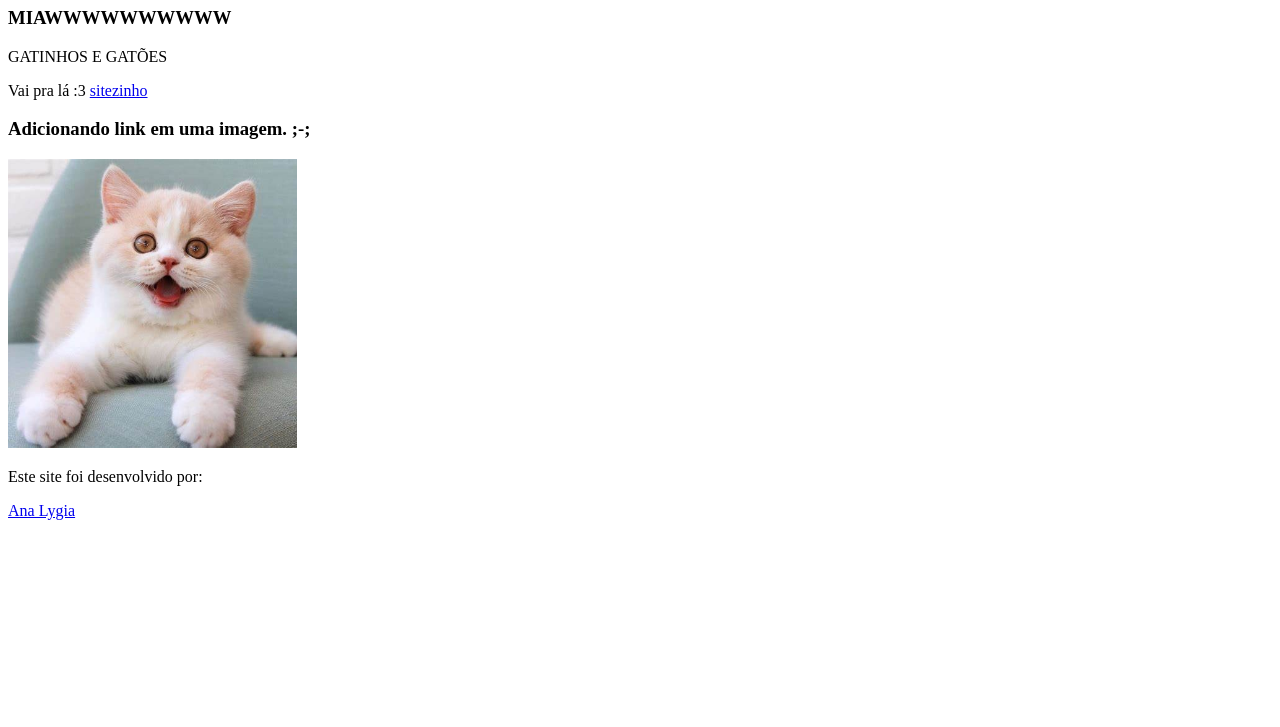
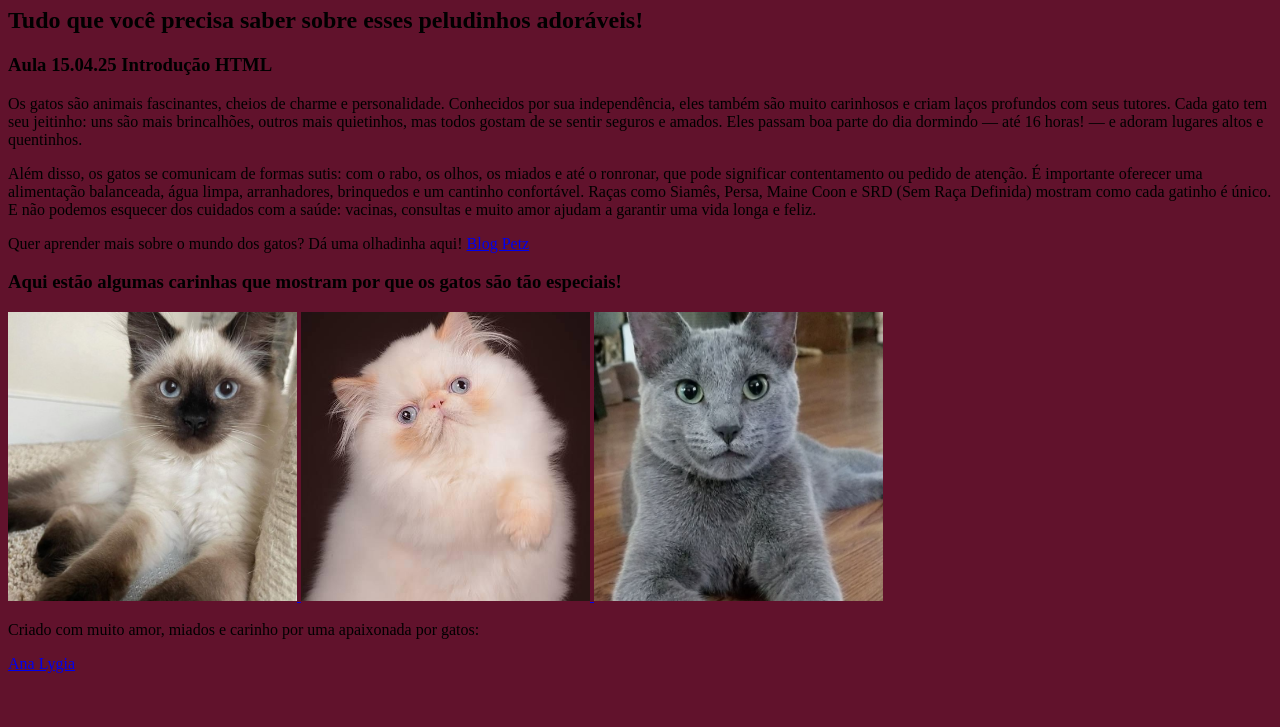
Before and after one commit to AnaLyzgiaReis/AtividadeLP2, a plain HTML site: page HTML/index.html in a window 1280 px wide. Shown: the part 73-800 px from the top of the page. Drawn offline with Linux system fonts and the light colour scheme.

Commit message:
Add files via upload

```diff
--- a/HTML/index.html
+++ b/HTML/index.html
@@ -2,24 +2,33 @@
 <html lang="pt-br">
 <head>
     <meta charset="UTF-8">
-    <title>GATOS LINDOS
+    <title> MIAUVERSO
+
+    </title>
+    <link rel="icon" type="image/x-icon" href="gatoicon.png">
+    <style>
+        body {
+            background-color: rgb(97, 18, 44);
+        }
+    </style>
+</head>
+<body>
+
+    <h1> Mundo dos Gatinhos </h1>
+    <h2> Tudo que você precisa saber sobre esses peludinhos adoráveis! </h2>
+    <h3> Aula 15.04.25 Introdução HTML </h3>
+    <p> Os gatos são animais fascinantes, cheios de charme e personalidade. Conhecidos por sua independência, eles também são muito carinhosos e criam laços profundos com seus tutores. Cada gato tem seu jeitinho: uns são mais brincalhões, outros mais quietinhos, mas todos gostam de se sentir seguros e amados. Eles passam boa parte do dia dormindo — até 16 horas! — e adoram lugares altos e quentinhos. </p>
+    <p> Além disso, os gatos se comunicam de formas sutis: com o rabo, os olhos, os miados e até o ronronar, que pode significar contentamento ou pedido de atenção. É importante oferecer uma alimentação balanceada, água limpa, arranhadores, brinquedos e um cantinho confortável. Raças como Siamês, Persa, Maine Coon e SRD (Sem Raça Definida) mostram como cada gatinho é único. E não podemos esquecer dos cuidados com a saúde: vacinas, consultas e muito amor ajudam a garantir uma vida longa e feliz. </p>
+    <p> Quer aprender mais sobre o mundo dos gatos? Dá uma olhadinha aqui! <a href="https://www.petz.com.br/blog/pets/gatos/"> Blog Petz </a></p>
+
+    <h3> Aqui estão algumas carinhas que mostram por que os gatos são tão especiais! </h3>
+
+<a target="_blank" href="https://i.pinimg.com/736x/ac/b3/66/acb3665cc869154d3a53eb06157d6281.jpg"> <img src="./img/gatosiames.png" alt="Gato Siamês." height="289x292"> </a>
+<a target="_blank" href="https://i.pinimg.com/736x/2f/00/88/2f008820db2a211ac4483baf1d8bec71.jpg"> <img src="./img/gatopersa.png" alt="Gato Persa." height="289x292"> </a>
+<a target="_blank" href="https://i.pinimg.com/736x/7a/68/5a/7a685aeb23c7b3dfbb2615447418477a.jpg"> <img src="./img/gatoazulrusso.png" alt="Gato Azul Russo." height="289x292"> </a>
 
 
-    </title>
-    <link rel="icon" type="image/x-icon" href="SCATGATO.png
-    ">
-</head>
-<body>
-    <h1> Aula 15-04 Introdução HTML - Gatos Lindos Arrasadores! </h1>
-    <h3> MIAWWWWWWWWWW </h3>
-    <p> GATINHOS E GATÕES </p>
-    <p> Vai pra lá :3 <a href="https://github.com/dashboard"> sitezinho </a></p>
-
-    <h3>Adicionando link em uma imagem. ;-; </h3>
-
-<a target="_blank" href="https://tse1.mm.bing.net/th/id/OIP.Jx01mAyfsCtMSdBmxznsbQHaHT?rs=1&pid=ImgDetMain"> <img src="./img/gatoimagem.png" alt="Um gato sorridente gordinho." height="289x292"> </a>
-
-<p>Este site foi desenvolvido por: </p> <a href="eu.html">Ana Lygia</a>
+<p> Criado com muito amor, miados e carinho por uma apaixonada por gatos: </p> <a href="eu.html">Ana Lygia</a>
 
 </body>
 </html>
```
Also changed, not shown: HTML/eu.html (+16 -12 lines), HTML/anaicon.png (added), HTML/gatoicon.png (added), HTML/img/anafoto.jpg (added), HTML/img/gatoazulrusso.png (added), HTML/img/gatopersa.png (added), HTML/img/gatosiames.png (added).
